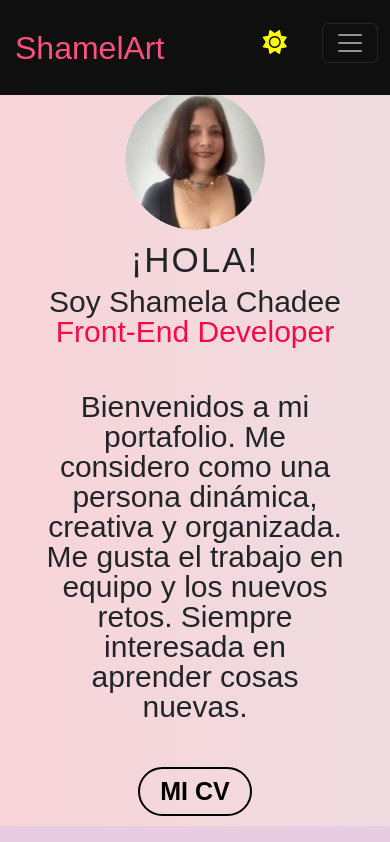
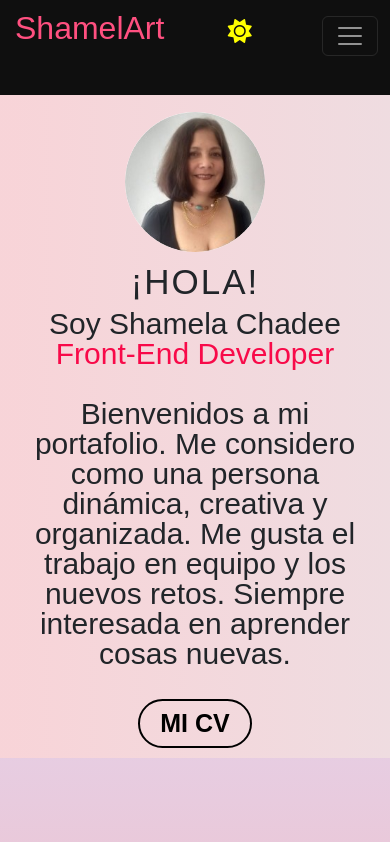
Before and after one commit to Shamelart/Portafolio-Palante2, a plain HTML site: page index.html in a window 390 px wide. Shown: the top 842 px of the page. Drawn offline with nearby package versions, Linux system fonts and the light colour scheme; some packages are replaced by stand-ins of ours; a script that the page names is missing.

Commit message:
modificacion css responsive

```diff
--- a/styles/style.css
+++ b/styles/style.css
@@ -16,8 +16,8 @@ html {
 .container {
     width: fit-content;
     position: relative;
-    left: 5px;
-    top: -5px;
+    right: 30px;
+    bottom: 1em;
 }
 
 .container i {
@@ -36,7 +36,7 @@ button {
 nav.responsive {
     display: block;
     position: absolute;
-    top: 10px;
+    top: 0.2em;
     right: 0;
     padding: 5px 0;
 }
@@ -69,7 +69,7 @@ nav.responsive {
     text-decoration: none;
     font-size: 1.5em;
     color: #fff;
-    margin: 0 12px;
+    margin: 15px;
     font-weight: 400;
     transition: 0.5s;
 }
@@ -95,6 +95,7 @@ nav.responsive {
     font-family: "Montserrat", sans-serif;
     color: #ff5080;
     font-size: 2em;
+    padding-bottom: 1.2em;
 }
 
 /*  Main */
@@ -133,7 +134,7 @@ nav.responsive {
 #home .presentacion .foto img {
     width: 70%;
     border-radius: 100%;
-    margin-top: 90px;
+    margin-top: 7em;
 }
 
 #home .presentacion .inicio .bienvenida {
@@ -163,7 +164,6 @@ nav.responsive {
 
 #home .presentacion .inicio .descripcion {
     text-align: center;
-    margin: 15px;
     padding: 1em;
     font-size: 30px;
     line-height: 30px;
@@ -204,7 +204,7 @@ nav.responsive {
     text-align: center;
     font-size: 40px;
     text-transform: uppercase;
-    padding-top: 30px;
+    padding-top: 80px;
     text-decoration: underline;
     text-decoration-color: #d3d3d3;
     text-decoration-thickness: 5px;
@@ -215,7 +215,7 @@ nav.responsive {
     font-size: 25px;
     line-height: 30px;
     padding: 1.3em 1em;
-    margin-top: 1.2em;
+
 }
 
 #contacs p .front {
```
